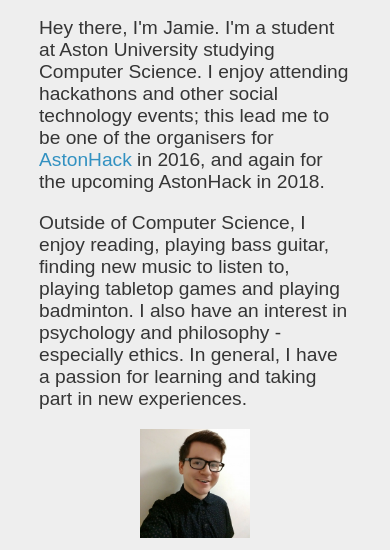
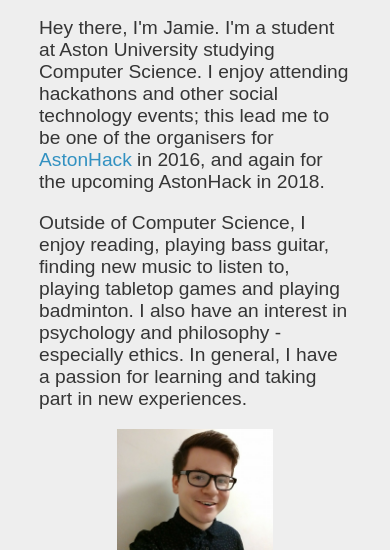
Before and after one commit to JRIngram/JRIngram.github.io, a plain HTML site: page index.html in a window 390 px wide. Shown: the part 294-844 px from the top of the page. Drawn offline with Linux system fonts and the light colour scheme.

Commit message:
Image now resizes on smaller devices

```diff
--- a/styles/main.css
+++ b/styles/main.css
@@ -68,3 +68,13 @@ a:hover{
 	margin-right: auto;
 	display: block;
 }
+
+@media (max-width: 1100px){
+	#photobreak > img{
+		width: 100%;
+		height: 100%;
+		margin-left: auto;
+		margin-right: auto;
+		display: block;
+	}
+}
```
